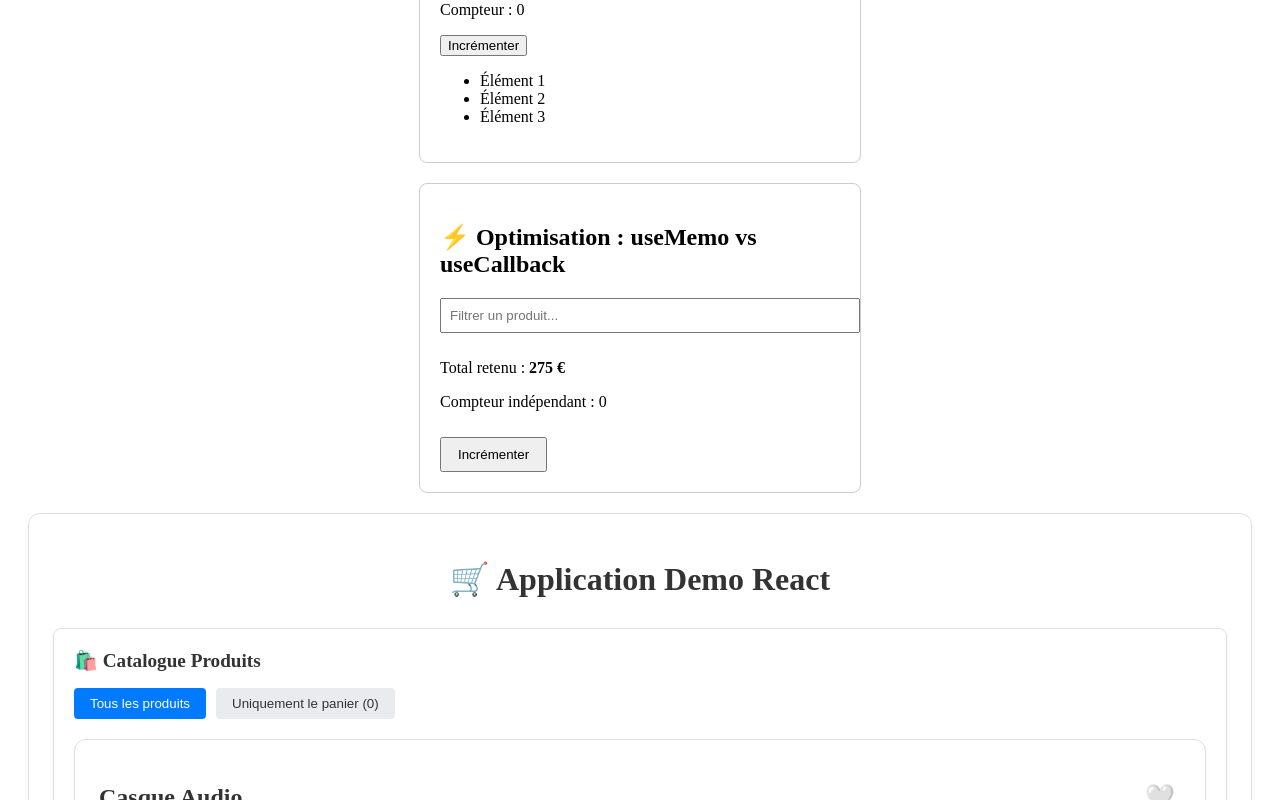
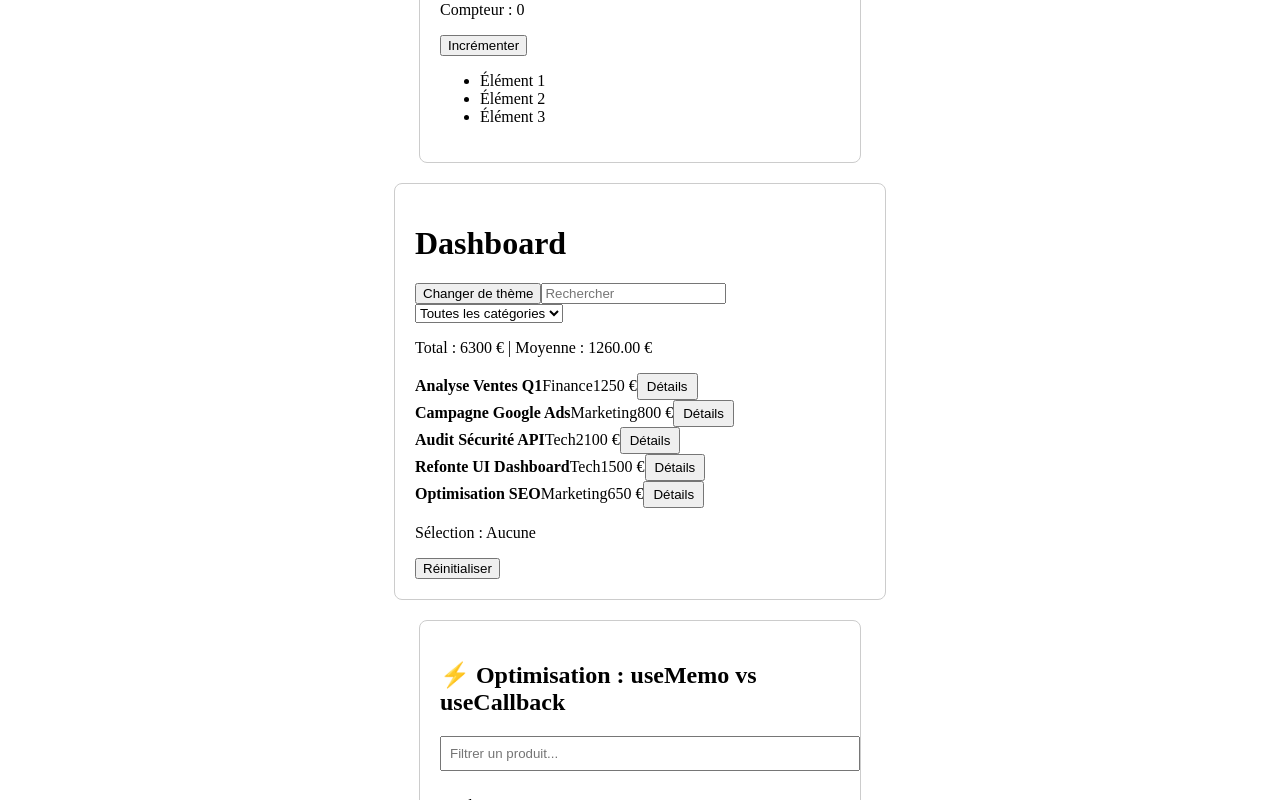
Before and after one commit to Julieinfo/learn-react, a React (Vite) app: page / in a window 1280 px wide. Shown: the part 542-1342 px from the top of the page. Built offline with nearby package versions, Linux system fonts and the light colour scheme.

Commit message:
feat: implémentation du projet intégrateur DashboardS5 avec optimisation complète

```diff
--- a/src/App.jsx
+++ b/src/App.jsx
@@ -16,6 +16,7 @@ import { useState } from 'react';
 import TodoApp from './components/TodoApp';
 import GestionProduits from './components/GestionProduits';
 import CompteurProfiler from './components/CompteurProfiler';
+import DashboardS5 from './components/ProjetIntegrateurS5';
 
 const PRODUITS_INITIAUX = [
   { id: 1, nom: 'Casque Audio', description: 'Casque réducteur de bruit', prix: 150, quantite: 0 },
@@ -97,10 +98,13 @@ function App() {
       {/* Section 3 : Compteur avec Profiler */}
       <CompteurProfiler />
 
-      {/* Section 4 : Gestion des Produits */}
+      {/* Section 4 : Dashboard intégrateur S5 */}
+      <DashboardS5 />
+
+      {/* Section 5 : Gestion des Produits */}
       <GestionProduits />
 
-      {/* Section 5 : Boutique & Panier */}
+      {/* Section 6 : Boutique & Panier */}
       <Conteneur>
         <h1 style={{ textAlign: 'center', marginBottom: '30px' }}>
           🛒 Application Demo React
--- /dev/null
+++ b/src/components/ProjetIntegrateurS5.jsx
@@ -0,0 +1,107 @@
+import React, { useState, useMemo, useCallback, Profiler } from 'react';
+
+// Item de données optimisé avec React.memo
+const DataRow = React.memo(({ item, onSelect }) => {
+  console.log(`[Rendu Row] ID: ${item.id}`);
+  return (
+    <div>
+      <strong>{item.title}</strong>
+      <span>{item.category}</span>
+      <span>{item.value} €</span>
+      <button onClick={() => onSelect(item.id)} style={{ padding: '4px 8px' }}>
+        Détails
+      </button>
+    </div>
+);
+});
+
+// Bouton d'action réutilisable et mémorisé
+const ActionButton = React.memo(({ onClick, label }) => {
+console.log(`[Rendu Button] ${label}`);
+return (
+  <button onClick={onClick}>{label}</button>
+);
+});
+
+export default function DashboardS5() {
+const [query, setQuery] = useState('');
+const [category, setCategory] = useState('ALL');
+const [selectedId, setSelectedId] = useState(null);
+const [darkTheme, setDarkTheme] = useState(false);
+
+// Données de démonstration
+const [items] = useState([
+{ id: 1, title: 'Analyse Ventes Q1', category: 'Finance', value: 1250 },
+{ id: 2, title: 'Campagne Google Ads', category: 'Marketing', value: 800 },
+{ id: 3, title: 'Audit Sécurité API', category: 'Tech', value: 2100 },
+{ id: 4, title: 'Refonte UI Dashboard', category: 'Tech', value: 1500 },
+{ id: 5, title: 'Optimisation SEO', category: 'Marketing', value: 650 }
+]);
+
+// 1. USEMEMO : Filtrage et agrégation statistiques
+const metrics = useMemo(() => {
+console.log('[Calcul Heavy] Filtrage & Stats Dashboard');
+const filtered = items.filter((item) => {
+const matchQuery = item.title.toLowerCase().includes(query.toLowerCase());
+const matchCat = category === 'ALL' || item.category === category;
+return matchQuery && matchCat;
+});
+
+const total = filtered.reduce((acc, item) => acc + item.value, 0);
+const avg = filtered.length ? total / filtered.length : 0;
+
+return { filtered, total, avg };
+}, [items, query, category]);
+
+// 2. USECALLBACK : Handlers stables
+const handleSelect = useCallback((id) => {
+setSelectedId(id);
+}, []);
+
+const handleResetFilters = useCallback(() => {
+setQuery('');
+setCategory('ALL');
+setSelectedId(null);
+}, []);
+
+const onRenderMetrics = (id, phase, actualDuration) => {
+console.log(`[Profiler - Dashboard] Phase: ${phase} | Durée: ${actualDuration.toFixed(2)}ms`);
+};
+
+const cardStyle = {
+maxWidth: '450px',
+margin: '20px auto',
+padding: '20px',
+borderRadius: '8px',
+border: '1px solid #ccc',
+backgroundColor: darkTheme ? '#222' : '#fff',
+color: darkTheme ? '#fff' : '#000'
+};
+
+return (
+  <Profiler id="Dashboard" onRender={onRenderMetrics}>
+    <main style={cardStyle}>
+      <h1>Dashboard</h1>
+      <ActionButton onClick={() => setDarkTheme((theme) => !theme)} label="Changer de thème" />
+      <input
+        type="search"
+        value={query}
+        onChange={(event) => setQuery(event.target.value)}
+        placeholder="Rechercher"
+      />
+      <select value={category} onChange={(event) => setCategory(event.target.value)}>
+        <option value="ALL">Toutes les catégories</option>
+        <option value="Finance">Finance</option>
+        <option value="Marketing">Marketing</option>
+        <option value="Tech">Tech</option>
+      </select>
+      <p>Total : {metrics.total} € | Moyenne : {metrics.avg.toFixed(2)} €</p>
+      {metrics.filtered.map((item) => (
+        <DataRow key={item.id} item={item} onSelect={handleSelect} />
+      ))}
+      <p>Sélection : {selectedId ?? 'Aucune'}</p>
+      <ActionButton onClick={handleResetFilters} label="Réinitialiser" />
+    </main>
+  </Profiler>
+);
+}
```
